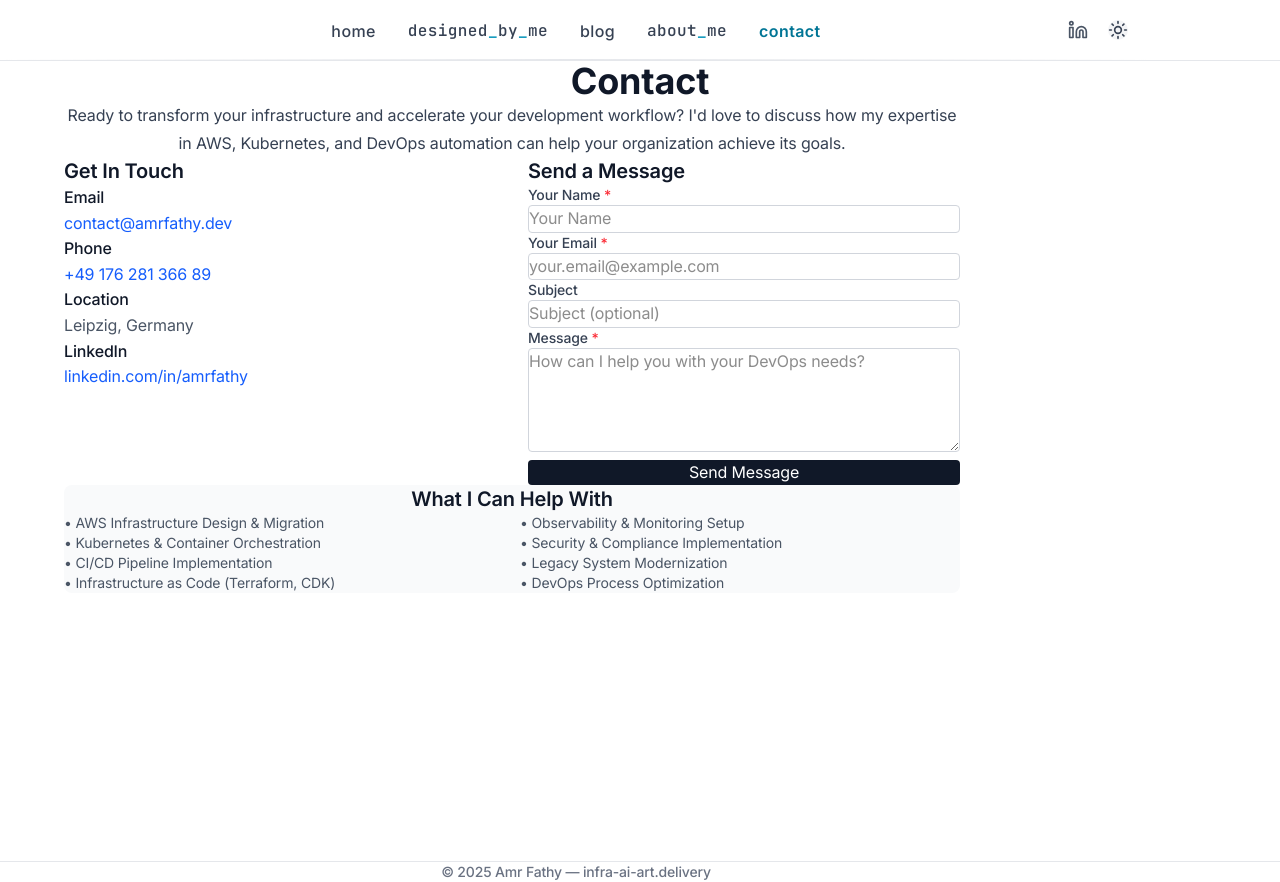
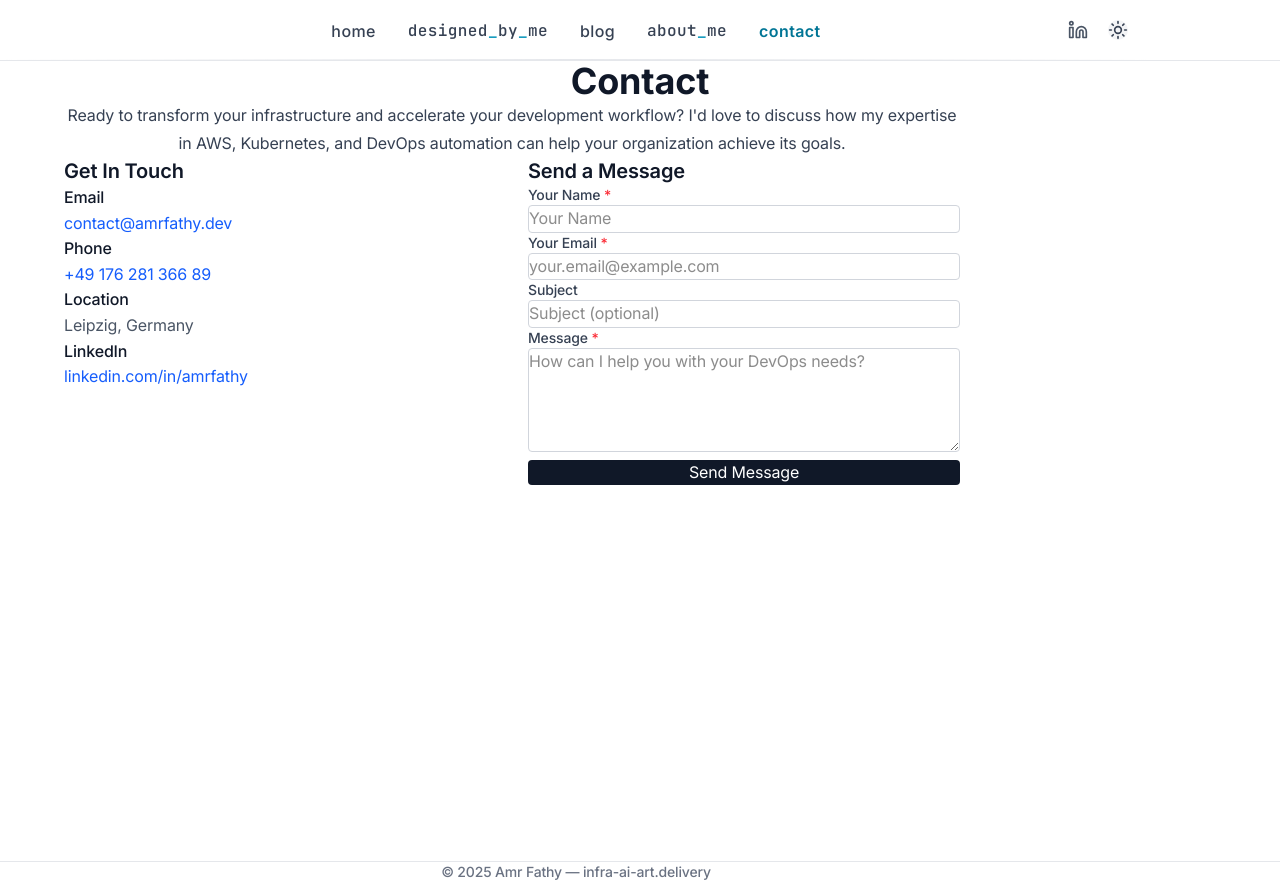
Before and after one commit to amohsenter09-github/devops-portfolio-website, a Next.js app: page /contact in a window 1280 px wide. Built offline with nearby package versions, Linux system fonts and the light colour scheme.

Commit message:
Remove "What I Can Help With" section from Contact page for a cleaner layout

```diff
--- a/src/app/contact/page.tsx
+++ b/src/app/contact/page.tsx
@@ -242,24 +242,6 @@ export default function Contact() {
                   </form>
                 </div>
               </div>
-
-              <div className="mt-12 p-6 bg-gray-50 rounded-lg">
-                <h2 className="text-xl font-semibold mb-4 text-gray-900 text-center">What I Can Help With</h2>
-                <div className="grid md:grid-cols-2 gap-4 text-sm text-gray-600">
-                  <ul className="space-y-2">
-                    <li>• AWS Infrastructure Design & Migration</li>
-                    <li>• Kubernetes & Container Orchestration</li>
-                    <li>• CI/CD Pipeline Implementation</li>
-                    <li>• Infrastructure as Code (Terraform, CDK)</li>
-                  </ul>
-                  <ul className="space-y-2">
-                    <li>• Observability & Monitoring Setup</li>
-                    <li>• Security & Compliance Implementation</li>
-                    <li>• Legacy System Modernization</li>
-                    <li>• DevOps Process Optimization</li>
-                  </ul>
-                </div>
-              </div>
             </div>
           </motion.div>
         </div>
```
